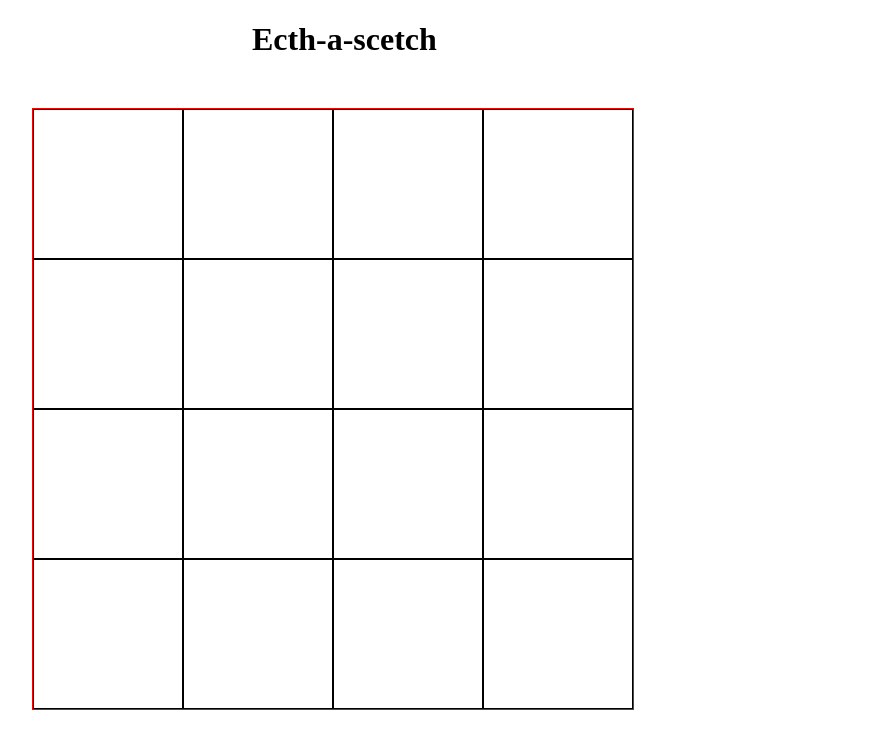
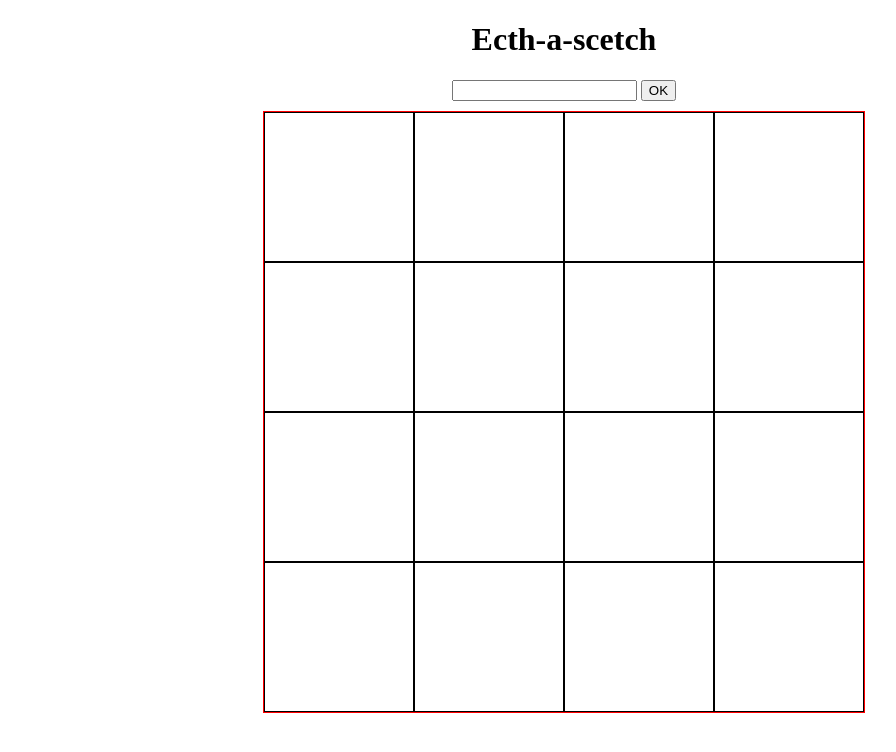
Before and after one commit to lemoncraq/etch-a-sketch, a plain HTML site: page index.html in a window 1280 px wide. Shown: the whole page, without its empty margins (76-972 px from the left). Drawn offline with Linux system fonts and the light colour scheme.

Commit message:
feat: add resize func

```diff
--- a/index.html
+++ b/index.html
@@ -9,6 +9,10 @@
 </head>
 <body>
     <h1>Ecth-a-scetch</h1>
+    <div class="resize">
+        <input type="number">
+        <button onclick="resizeContainer()">OK</button>
+    </div>
     <div class="container"></div>
     <script src="main.js"></script>
 </body>
--- a/main.js
+++ b/main.js
@@ -15,22 +15,47 @@ function getRandomColor(colors) {
     return colors[Math.floor(Math.random() * colors.length)];
 }
 
-function createGrid() {
-    for (i = 0; i < 4; i++) {
-        for (j = 0; j < 4; j++) {
+function createGrid(countDivs) {
+    let width = 100 * (1 / countDivs);
+    width += '%';
+    for (i = 0; i < countDivs; i++) {
+        for (j = 0; j < countDivs; j++) {
             let div = document.createElement('div');
-            div.classList.add("square")
+            div.classList.add("square");
+            div.style.width = width;
+            div.style.height = width;
             container.appendChild(div);
         }
     }
+    colorize();
 }
 
-createGrid();
+createGrid(4);
 
-let squares = document.querySelectorAll(".square")
 
-squares.forEach(square => {
-    square.addEventListener('mouseover', () => {
-        square.style.backgroundColor = getRandomColor(colorArray);
+
+function colorize() {
+    document.querySelectorAll(".square").forEach(square => {
+        square.addEventListener('mouseover', () => {
+            square.style.backgroundColor = getRandomColor(colorArray);
+        })
+    });
+}
+
+
+
+
+function resizeContainer() {
+    document.querySelectorAll(".square").forEach(square => {
+        square.remove();
+
     })
-});
+    let inputValue = document.querySelector('input').value;
+    if (inputValue <= 64) {
+        createGrid(inputValue);
+    } else {
+        alert('Не больше 64 квадратов');
+        createGrid(4);
+    }
+
+}
--- a/style.css
+++ b/style.css
@@ -1,5 +1,15 @@
 h1{
-    margin-left: 320px;
+    text-align: center;
+    width: 600px;
+    margin-left: auto;
+    margin-right: auto;
+}
+.resize {
+    text-align: center;
+    width: 600px;
+    margin-left: auto;
+    margin-right: auto;
+    margin-bottom: 10px;
 }
 .container {
     display: flex;
@@ -9,15 +19,14 @@ h1{
     align-items: center;
     width: 600px;
     height: 600px;
-    margin-left: 100px;
-    margin-top: 50px;
+    margin-left: auto;
+    margin-right: auto;
+    margin-top: auto;
     border: solid 1px red;
 }
 .square{
     padding: 0;
     margin: 0;
     border: solid 1px black;
-    width: 25%;
-    height: 25%;
     box-sizing: border-box;
 }
```
